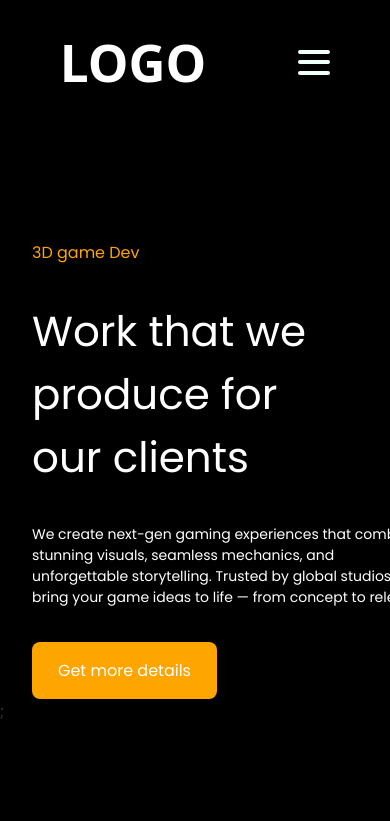
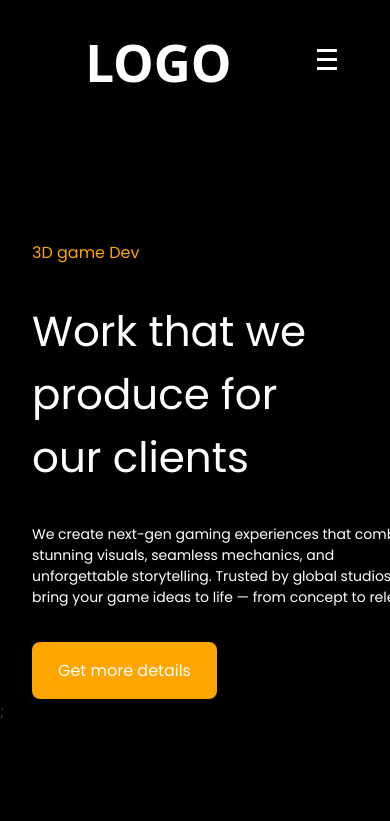
Before and after one commit to yurij842shvets/games-react-project, a React (Vite) app: page / in a window 390 px wide. Shown: the top 821 px of the page. Built offline with nearby package versions, Linux system fonts and the light colour scheme.

Commit message:
add burger-menu, needs fixation

```diff
--- a/src/App.css
+++ b/src/App.css
@@ -48,3 +48,68 @@ body {
 .read-the-docs {
   color: #888;
 }
+
+.burger {
+  display: none;
+}
+
+.menu {
+  display: flex;
+  gap: 20px;
+  justify-content: center;
+  align-items: center;
+}
+
+@media screen and (max-width: 900px) {
+  .burger {
+    display: flex;
+    flex-direction: column;
+    justify-content: center;
+    align-items: center;
+  }
+  .burger-line {
+    width: 20px;
+    height: 3px;
+    background-color: #fff;
+    margin-bottom: 6px;
+  }
+
+  .open div:nth-child(1) {
+    transform: rotate(45deg);
+    background-color: #000;
+  }
+
+  .open div:nth-child(2) {
+    display: none;
+  }
+
+  .open div:nth-child(3) {
+    transform: rotate(-45deg) translate(6px, -7px);
+    background-color: #000;
+  }
+
+  .menu {
+    display: none;
+  }
+
+  .show {
+    position: fixed;
+    display: flex;
+    flex-direction: column;
+    border: grey 2px solid;
+    width: 50vw;
+    height: 100vh;
+    background-color: #fff;
+    top: 0;
+  left:  0;
+    z-index: 1000;
+    overflow-y: auto;
+  }
+
+  .close {
+    position: absolute;
+    top: 20px;
+    right: 20px;
+    z-index: 2;
+  }
+}
--- a/src/Burger.jsx
+++ b/src/Burger.jsx
@@ -1,55 +1,83 @@
-import React from "react";
+import { useState } from "react";
+import "./App.css";
 import styled from "styled-components";
 
-const StyledBurger = styled.button`
-  left: 2rem;
-  display: flex;
-  flex-direction: column;
-  justify-content: space-around;
-  width: 2rem;
-  height: 2rem;
-  background: transparent;
-  border: none;
-  cursor: pointer;
-  padding: 0;
-  z-index: 10;
+const ContactButton = styled.button`
+  background-color: orange;
+  color: #fff;
+  padding: 15px 25px;
 
-  &:focus {
-    outline: none;
-  }
+`;
+const Line = styled.div`
+  position: relative;
+  padding-left: 20px;
 
-  div {
-    width: 2rem;
-    height: 0.25rem;
-    background: ${({ open }) => (open ? "#0D0C1D" : "#EFFFFA")};
-    border-radius: 10px;
-    transition: all 0.3s linear;
-    position: relative;
-    transform-origin: 1px;
-
-    :first-child {
-      transform: ${({ open }) => (open ? "rotate(45deg)" : "rotate(0)")};
-    }
-
-    :nth-child(2) {
-      opacity: ${({ open }) => (open ? "0" : "1")};
-      transform: ${({ open }) => (open ? "translateX(20px)" : "translateX(0)")};
-    }
-
-    :nth-child(3) {
-      transform: ${({ open }) => (open ? "rotate(-45deg)" : "rotate(0)")};
-    }
+  &::before {
+    content: "";
+    position: absolute;
+    left: 0;
+    top: 0;
+    width: 45px;
+    height: 2px;
+    background-color: orange;
+    border-radius: 30px;
   }
 `;
 
-const Burger = ({ open, setOpen }) => {
+const Link = styled.a`
+  color: #fff;
+
+  @media screen and (max-width: 900px) {
+  color: #000;}
+`;
+
+const Nav = styled.nav`
+  display: flex;
+  justify-content: space-evenly;
+  align-items: center;
+  gap: 55px;
+@media screen and (max-width: 900px) {
+
+  flex-direction: column;}
+`;
+
+const BurgerWrapper = styled.div`
+`
+
+
+export default function Burger({ isOpen, setIsOpen }) {
   return (
-    <StyledBurger open={open} onClick={() => setOpen(!open)}>
-      <div />
-      <div />
-      <div />
-    </StyledBurger>
+    <>
+      <BurgerWrapper>
+        <div
+          className={`burger ${isOpen ? "open" : ""}`}
+          onClick={() => setIsOpen(!isOpen)}
+          style={{ display: isOpen ? "none" : "" }}
+        >
+          <div className="burger-line"></div>
+          <div className="burger-line"></div>
+          <div className="burger-line"></div>
+        </div>
+
+        <div className={`menu ${isOpen ? "show" : ""}`}>
+          <div className={`burger open close`} onClick={() => setIsOpen(false)}>
+            <div className="burger-line"></div>
+            <div className="burger-line"></div>
+            <div className="burger-line"></div>
+          </div>
+          <Nav>
+            <div>
+              <Link href="#">Home</Link>
+              <Line></Line>
+            </div>
+
+            <Link href="#">About us</Link>
+            <Link href="#">Portfolio</Link>
+            <Link href="#">News</Link>
+            <ContactButton>Contact us</ContactButton>
+          </Nav>
+        </div>
+      </BurgerWrapper>
+    </>
   );
-};
-
-export default Burger;
+}
--- a/src/Header.jsx
+++ b/src/Header.jsx
@@ -1,83 +1,25 @@
 import styled from "styled-components";
 import Burger from "./Burger";
-import Menu from "./Menu";
-import React, { useState } from "react";
+import { useState } from "react";
 
 const Wrapper = styled.header`
   display: flex;
   justify-content: space-evenly;
   align-items: center;
 `;
-
-const Link = styled.a`
-  color: #fff;
-`;
-
-const Nav = styled.nav`
-  display: flex;
-  justify-content: space-evenly;
-  align-items: center;
-  gap: 55px;
-
-  @media screen and (max-width: 829px) {
-    display: none;
-  }
-`;
-
 const Logo = styled.h1`
   font-weight: bold;
   color: #fff;
 `;
-const ContactButton = styled.button`
-  background-color: orange;
-  color: #fff;
-  padding: 15px 25px;
-`;
-const Line = styled.div`
-  position: relative;
-  padding-left: 20px;
-
-  &::before {
-    content: "";
-    position: absolute;
-    left: 0;
-    top: 0;
-    width: 45px;
-    height: 2px;
-    background-color: orange;
-    border-radius: 30px;
-  }
-`;
-
-const BurgerWrapper = styled.div`
-  display: none;
-
-  @media screen and (max-width: 829px) {
-    display: block;
-  }
-`;
 
 export default function Header() {
-  const [open, setOpen] = useState(false);
+  const [isOpen, setIsOpen] = useState(false);
+
   return (
     <Wrapper>
       <Logo>LOGO</Logo>
-      <Nav>
-        <div>
-          <Link href="#">Home</Link>
-          <Line></Line>
-        </div>
 
-        <Link href="#">About us</Link>
-        <Link href="#">Portfolio</Link>
-        <Link href="#">News</Link>
-        <ContactButton>Contact us</ContactButton>
-      </Nav>
-
-      <BurgerWrapper>
-        <Burger open={open} setOpen={setOpen} />
-        <Menu open={open} />
-      </BurgerWrapper>
+      <Burger isOpen={isOpen} setIsOpen={setIsOpen} />
     </Wrapper>
   );
 }
--- a/src/Menu.jsx
+++ /dev/null
@@ -1,63 +0,0 @@
-import React from "react";
-import styled from "styled-components";
-
-const StyledMenu = styled.nav`
-  display: flex;
-  flex-direction: column;
-  justify-content: center;
-  background: #effffa;
-  transform: ${({ open }) => (open ? "translateX(0)" : "translateX(-100%)")};
-  height: 100vh;
-  text-align: left;
-  padding: 2rem;
-  position: absolute;
-  top: 0;
-  right: 0;
-  transition: transform 0.3s ease-in-out;
-
-  @media (max-width: 576px) {
-    width: 100%;
-  }
-
-  a {
-    font-size: 2rem;
-    text-transform: uppercase;
-    padding: 2rem 0;
-    font-weight: bold;
-    letter-spacing: 0.5rem;
-    color: #0d0c1d;
-    text-decoration: none;
-    transition: color 0.3s linear;
-
-    &:hover {
-      color: #343078;
-    }
-  }
-`;
-
-const Menu = ({ open }) => {
-  return (
-    <StyledMenu open={open}>
-      <a href="/">
-        <span role="img" aria-label="about us">
-          💁🏻‍♂️
-        </span>
-        About us
-      </a>
-      <a href="/">
-        <span role="img" aria-label="price">
-          💸
-        </span>
-        Pricing
-      </a>
-      <a href="/">
-        <span role="img" aria-label="contact">
-          📩
-        </span>
-        Contact
-      </a>
-    </StyledMenu>
-  );
-};
-
-export default Menu;
```
